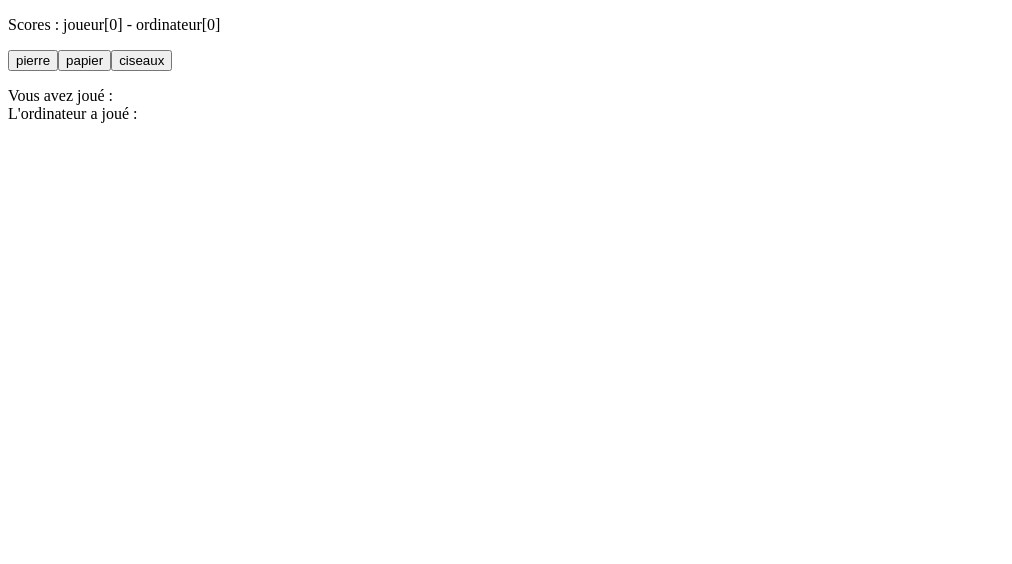
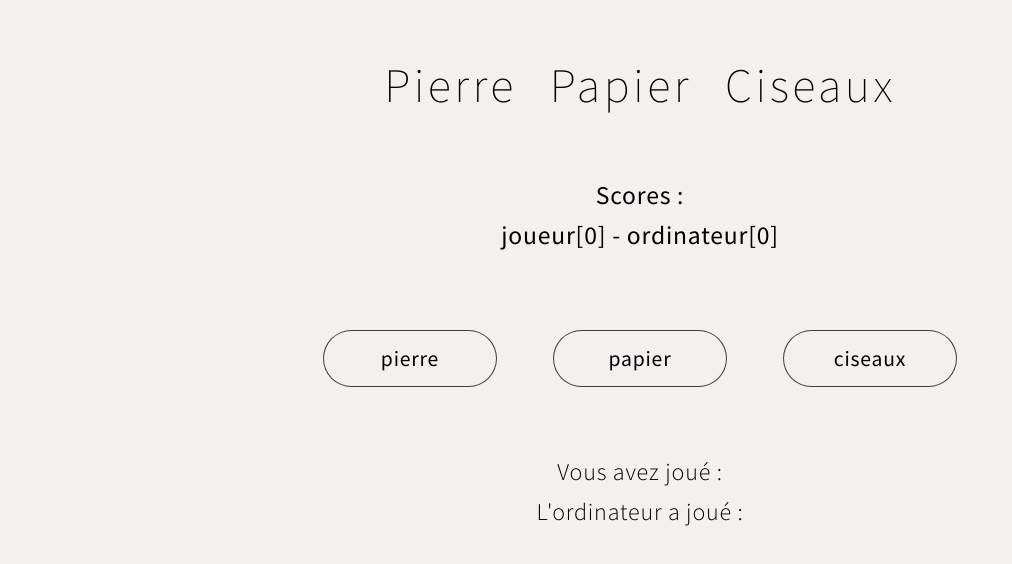
Before and after one commit to VictorT-GitHub/Pierre-Papier-Ciseaux, a plain HTML site: page index.html in a window 1280 px wide. Shown: the whole page, without its empty margins (0-1012 px from the left). Drawn offline with Linux system fonts and the light colour scheme.

Commit message:
commit 2: Add style (light mode responsive)

```diff
--- a/index.html
+++ b/index.html
@@ -8,6 +8,8 @@
     <link rel="stylesheet" href="style.css" />
   </head>
   <body>
+    <header></header>
+    <footer></footer>
     <script src="javascript.js"></script>
   </body>
 </html>
--- a/javascript.js
+++ b/javascript.js
@@ -20,22 +20,27 @@ else {
     scoreOrdinateur++;
     resultat = "Vous avez perdu !";
 }
-score.innerHTML = `Scores : joueur[${scoreJoueur1}] - ordinateur[${scoreOrdinateur}]`;
-infos.innerHTML = `Vous avez joué : ${e.target.innerHTML}<br>L'ordinateur a joué : ${choixPossible[choixOrdinateur]}<br>${resultat}`;
-}
-
+score.innerHTML = `Scores :<br>joueur[${scoreJoueur1}] - ordinateur[${scoreOrdinateur}]`;
+infos.innerHTML = `Vous avez joué : <strong>${e.target.innerHTML}</strong><br>L'ordinateur a joué : <strong>${choixPossible[choixOrdinateur]}</strong><br><strong>${resultat}</strong>`;
+};
 
 // Creation du <main>
 const newMain = document.createElement("main");
 
+// Creation <h1>
+const newh1 = document.createElement('h1');
+newh1.innerHTML = "Pierre Papier Ciseaux"
+
 // Creation des 3 <div>
 const newDivScore = document.createElement("div");
 const newDivBtn = document.createElement("div");
+newDivBtn.classList.add("div-btn")
 const newDivInfos = document.createElement("div");
 
 // Creation <p> pour les scores + Deplacement dans newDivScores
 let score = document.createElement("p");
-score.innerHTML = "Scores : joueur[0] - ordinateur[0]";
+score.classList.add("scores");
+score.innerHTML = "Scores :<br>joueur[0] - ordinateur[0]";
 newDivScore.appendChild(score);
 
 // Creation des <button> + Creation [addEventListener] + Deplacement dans newDivBtn
@@ -50,8 +55,9 @@ for (let i = 0; i < choixPossible.length; i++) {
 
 // Creation <p> pour infos destinées a l'utilisateur
 let infos = document.createElement("p");
-infos.innerHTML = `Vous avez joué :<br>L'ordinateur a joué :`
-newDivInfos.appendChild(infos)
+infos.classList.add("infos");
+infos.innerHTML = `Vous avez joué :<br>L'ordinateur a joué :`;
+newDivInfos.appendChild(infos);
 
 // Deplacement des 3 newDiv dans newMain
 newMain.appendChild(newDivScore);
@@ -59,4 +65,7 @@ newMain.appendChild(newDivBtn);
 newMain.appendChild(newDivInfos);
 
 // Deplacement de newMain dans <body>
-document.body.appendChild(newMain);
+document.body.insertBefore(newMain, document.querySelector("footer"));
+
+// Deplacement de newH1 dans <header>
+document.querySelector("header").appendChild(newh1);
--- a/style.css
+++ b/style.css
@@ -0,0 +1,156 @@
+@import url("https://fonts.googleapis.com/css2?family=Source+Sans+Pro:wght@200;300;400;600;700&display=swap");
+
+* {
+  margin: 0;
+  padding: 0;
+  box-sizing: border-box;
+  cursor: default;
+  font-family: "Source Sans Pro", Verdana, Tahoma, sans-serif;
+}
+body {
+  background: rgb(245, 240, 240);
+}
+h1,
+.scores,
+.infos {
+  text-align: center;
+}
+.scores,
+.infos,
+.btn {
+  letter-spacing: 0.8px;
+}
+/* ------------------ Header ------------------------------------------ */
+h1 {
+  margin-top: 30px;
+  font-size: 2.1rem;
+  font-weight: 300;
+  word-spacing: 8px;
+  letter-spacing: 1.6px;
+}
+/* --------------------- Scores ---------------------------- */
+.scores {
+  line-height: 30px;
+  margin-top: 40px;
+  font-size: 1.2rem;
+  font-weight: 400;
+}
+/* ---------------------- Buttons ------------------------- */
+.div-btn {
+  margin-top: 40px;
+  display: flex;
+  justify-content: center;
+}
+.btn {
+  text-decoration: none;
+  width: 85px;
+  margin: 0px 5px;
+  padding: 9px 0px;
+  font-size: 1rem;
+  font-weight: 400;
+  background: rgb(245, 240, 240);
+  border: 1px solid rgba(0, 0, 0, 0.74);
+  border-radius: 9999px;
+  transition: 0.4s;
+}
+.btn:hover {
+  cursor: pointer;
+  background: rgba(128, 128, 128, 0.5);
+  letter-spacing: 1.6px;
+}
+/* ---------------------------- Infos ------------------------- */
+.infos {
+  line-height: 30px;
+  margin-top: 30px;
+  font-size: 1.1rem;
+  font-weight: 300;
+}
+
+/* --------------- RESPONSIVE -------------------------------------------- */
+/* - userScreen >500px - */
+@media screen and (min-width: 500px) {
+  h1 {
+    margin-top: 40px;
+    font-size: 2.5rem;
+    font-weight: 200;
+    word-spacing: 12px;
+    letter-spacing: 2px;
+  }
+  .scores {
+    margin-top: 50px;
+    font-size: 1.4rem;
+  }
+  .infos {
+    margin-top: 40px;
+    font-size: 1.3rem;
+  }
+  .div-btn {
+    margin-top: 50px;
+  }
+  .btn {
+    font-size: 1.1rem;
+    width: 100px;
+    margin: 0px 8px;
+    padding: 10px 0px;
+  }
+}
+/* - userScreen >800px - */
+@media screen and (min-width: 800px) {
+  h1 {
+    margin-top: 50px;
+    font-size: 2.8rem;
+    word-spacing: 14px;
+    letter-spacing: 2.2px;
+  }
+  .scores {
+    line-height: 40px;
+    margin-top: 60px;
+    font-size: 1.5rem;
+  }
+  .infos {
+    line-height: 40px;
+    margin-top: 50px;
+    font-size: 1.4rem;
+  }
+  .div-btn {
+    margin-top: 60px;
+  }
+  .btn {
+    font-size: 1.2rem;
+    width: 120px;
+    margin: 0px 18px;
+    padding: 12px 0px;
+  }
+  .btn:hover {
+    letter-spacing: 2px;
+  }
+}
+/* - userScreen >1200px - */
+@media screen and (min-width: 1200px) {
+  h1 {
+    margin-top: 55px;
+    font-size: 3rem;
+    word-spacing: 20px;
+    letter-spacing: 3.5px;
+  }
+  .scores {
+    margin-top: 60px;
+    font-size: 1.6rem;
+  }
+  .infos {
+    margin-top: 65px;
+    font-size: 1.5rem;
+  }
+  .div-btn {
+    margin-top: 75px;
+  }
+  .btn {
+    font-size: 1.35rem;
+    width: 174px;
+    margin: 0px 28px;
+    padding: 14px 0px;
+  }
+  .btn:hover {
+    letter-spacing: 2.6px;
+  }
+}
```
